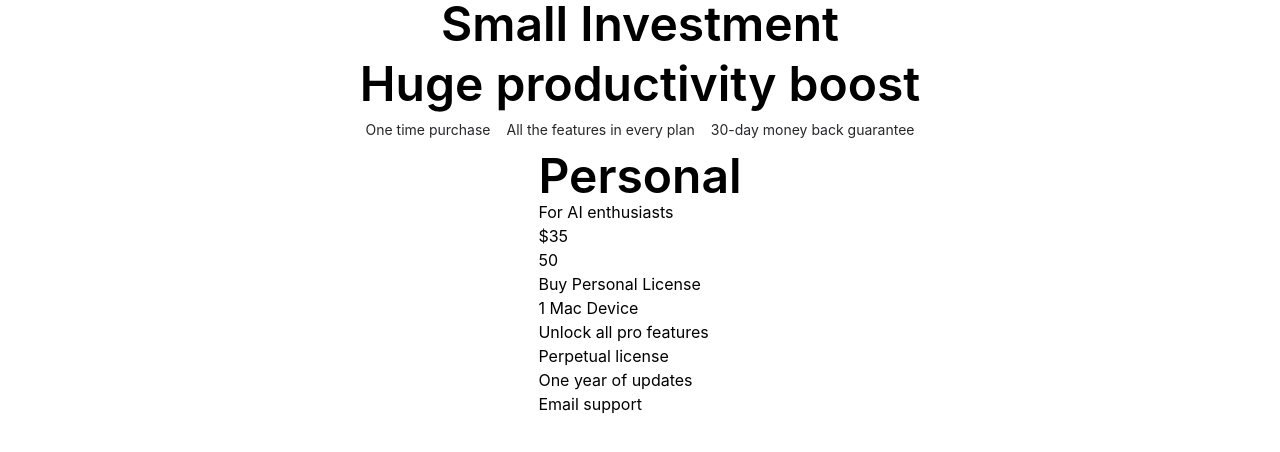
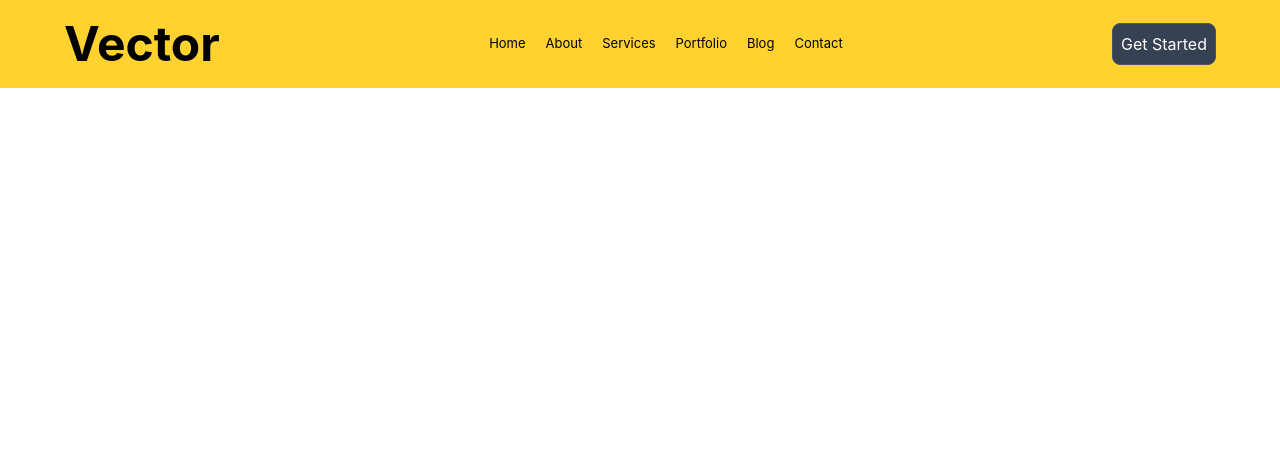
Before and after one commit to shahzaib-dev79/UI-Components, a React (Vite) app: page / in a window 1280 px wide. Shown: the top 452 px of the page. Built offline with nearby package versions, Linux system fonts and the light colour scheme.

Commit message:
navbar updated

```diff
--- a/src/App.jsx
+++ b/src/App.jsx
@@ -1,9 +1,10 @@
-import { PriceCard } from "./priceCards/priceCard";
+import Navbar from "./Navbar/Navbar";
+// import { PriceCard } from "./priceCards/priceCard";
 
 function App() {
   return (
     <>
-      <PriceCard />
+      <Navbar />
     </>
   );
 }
--- a/src/Navbar/Navbar.jsx
+++ b/src/Navbar/Navbar.jsx
@@ -27,7 +27,7 @@ export default function Navbar() {
     },
   ];
   return (
-    <div className="p-5 bg-amber-300 flex justify-around mx-auto rounded-2xl">
+    <div className="px-[5%] py-5 bg-amber-300 flex justify-between items-center mx-auto">
       <h1 className="text-md font-bold">
         <a href="/home">{logo}</a>
       </h1>
@@ -40,7 +40,9 @@ export default function Navbar() {
           );
         })}
       </div>
-      <button>Get Started</button>
+      <button className="bg-gray-700 hover:bg-gray-800 text-white border-gray-600">
+        Get Started
+      </button>
     </div>
   );
 }
--- a/src/index.css
+++ b/src/index.css
@@ -1,7 +1,11 @@
-@import "tailwindcss/preflight";
 @import "tailwindcss";
-h1 {
-  @apply text-2xl md:text-3xl lg:text-4xl xl:text-5xl font-semibold;
+@layer base {
+  h1 {
+    @apply text-2xl md:text-3xl lg:text-4xl xl:text-5xl font-semibold;
+  }
+  button {
+    @apply border p-2 rounded-lg cursor-pointer transition-all duration-200 hover:shadow hover:scale-105;
+  }
 }
 
 @theme {
@@ -14,3 +18,12 @@ h1 {
   --color-surface-light: #ffffff;
   --color-surface-dark: #0a0a0a;
 }
+
+@layer components {
+  .card {
+    @apply m-10 rounded-lg bg-white dark:bg-gray-800 py-8 shadow-xl ring-1 ring-sky-900 dark:text-white border-none;
+  }
+  .navbar {
+    @apply my-10 w-full flex justify-between items-center;
+  }
+}
--- a/src/priceCards/priceCard.jsx
+++ b/src/priceCards/priceCard.jsx
@@ -30,7 +30,7 @@ export function PriceCard() {
 
 function Card(props) {
   return (
-    <div className="border rounded-2xl p-7">
+    <div className="card border rounded-2xl p-7">
       <h1 className="">{props.title}</h1>
       <h2>{props.subtitle}</h2>
       <div>
```
